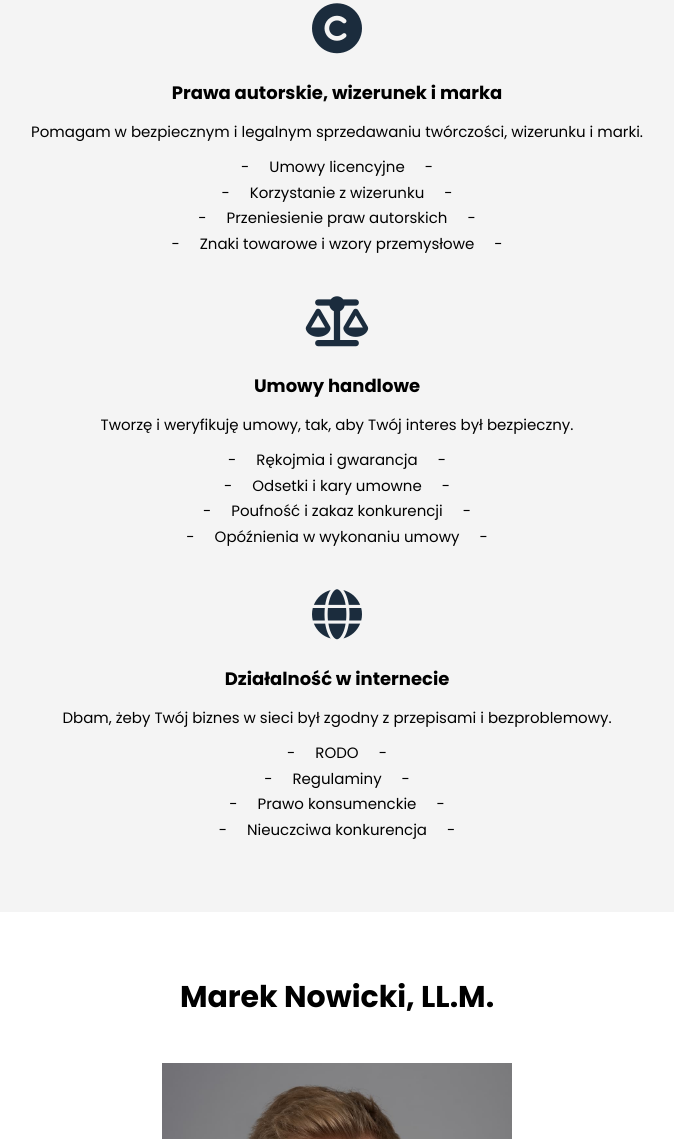
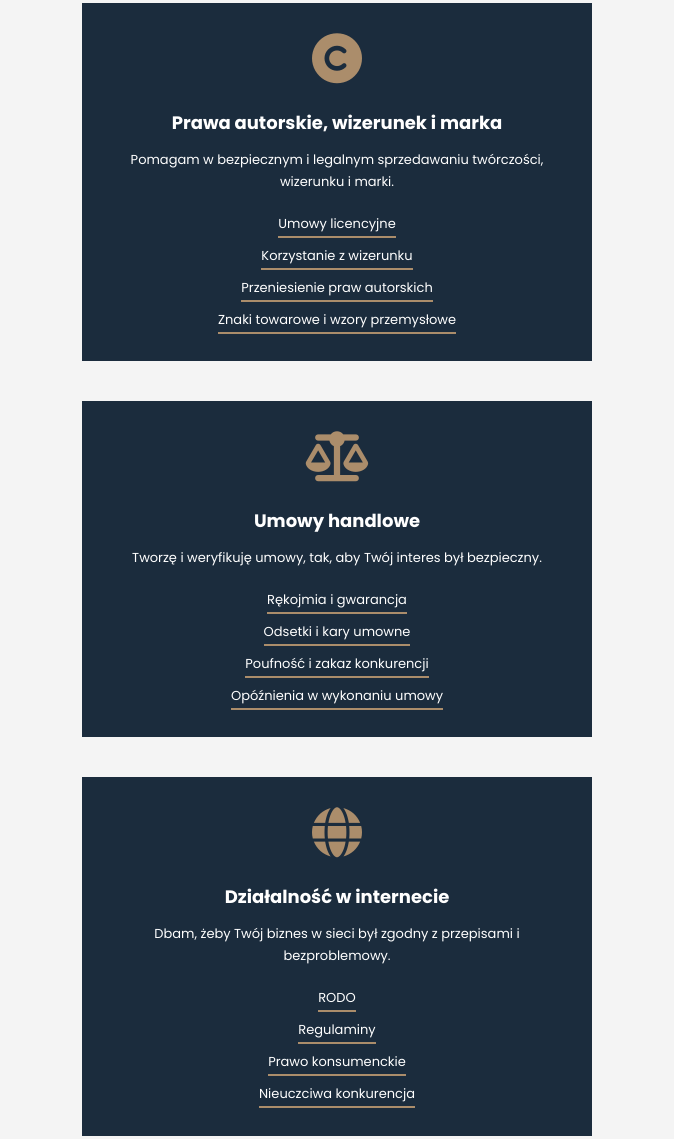
Before and after one commit to Ethari93/marek-kancelaria, a website with bundled scripts: page index.html in a window 1280 px wide. Shown: the part 753-1892 px from the top of the page, without its empty margins (303-977 px from the left). Built offline with nearby package versions, Linux system fonts and the light colour scheme.

Commit message:
More changes

```diff
--- a/index.html
+++ b/index.html
@@ -72,10 +72,18 @@
         marki.
       </p>
       <ul class="examples">
-        <li>Umowy licencyjne</li>
-        <li>Korzystanie z wizerunku</li>
-        <li>Przeniesienie praw autorskich</li>
-        <li>Znaki towarowe i wzory przemysłowe</li>
+        <li>
+          <span>Umowy licencyjne</span>
+        </li>
+        <li>
+          <span>Korzystanie z wizerunku</span>
+        </li>
+        <li>
+          <span>Przeniesienie praw autorskich</span>
+        </li>
+        <li>
+          <span>Znaki towarowe i wzory przemysłowe</span>
+        </li>
       </ul>
     </div>
     <div class="three-col__item">
@@ -87,10 +95,10 @@
         Tworzę i weryfikuję umowy, tak, aby Twój interes był bezpieczny.
       </p>
       <ul class="examples">
-        <li>Rękojmia i gwarancja</li>
-        <li>Odsetki i kary umowne</li>
-        <li>Poufność i zakaz konkurencji</li>
-        <li>Opóźnienia w wykonaniu umowy</li>
+        <li><span>Rękojmia i gwarancja</li>
+        <li><span>Odsetki i kary umowne</span></li>
+        <li><span>Poufność i zakaz konkurencji</span></li>
+        <li><span>Opóźnienia w wykonaniu umowy</span></li>
       </ul>
     </div>
     <div class="three-col__item">
@@ -103,10 +111,10 @@
         bezproblemowy.
       </p>
       <ul class="examples">
-        <li>RODO</li>
-        <li>Regulaminy</li>
-        <li>Prawo konsumenckie</li>
-        <li>Nieuczciwa konkurencja</li>
+        <li><span>RODO</span></li>
+        <li><span>Regulaminy</span></li>
+        <li><span>Prawo konsumenckie</span></li>
+        <li><span>Nieuczciwa konkurencja</span></li>
       </ul>
     </div>
   </section>
@@ -132,8 +140,11 @@
           Moimi priorytetami są stały kontakt z Klientem i szybkość działania, bo wiem jak frustrujące jest oczekiwanie
           na odpowiedź na maila i nieodbieranie telefonu przez kontrahenta.
         </p>
-        <p>Jestem prawnikiem wyspecjalizowanym - ukończyłem nie tylko prawo na Uniwersytecie Wrocławskim, ale też prawo
-          własności intelektualnej na Uniwersytecie Technicznym w Dreźnie, uzyskując prestiżowy tytuł LL.M.</p>
+        <p>
+          Jestem prawnikiem wyspecjalizowanym - ukończyłem nie
+          tylko prawo na Uniwersytecie Wrocławskim, ale też prawo
+          własności intelektualnej na Uniwersytecie Technicznym w Dreźnie, uzyskując prestiżowy tytuł LL.M.
+        </p>
       </div>
     </div>
   </section>
--- a/sass/scss/abstracts/_breakpoints.scss
+++ b/sass/scss/abstracts/_breakpoints.scss
@@ -3,5 +3,6 @@ $breakpoints: (
   "smedium": 900px,
   "medium": 1300px,
   "large": 1400px,
+  "larger": 1800px,
   "x-large": 1920px,
 ) !default;
--- a/sass/scss/components/_3-col.scss
+++ b/sass/scss/components/_3-col.scss
@@ -1,8 +1,10 @@
 .three-col {
   display: flex;
   flex-direction: column;
+  align-items: center;
   background-color: $light-grey;
   padding: 5rem 0;
+  color: $white;
 
   @include respond-to("medium") {
     flex-direction: row;
@@ -13,13 +15,21 @@
     display: flex;
     flex-direction: column;
     align-items: center;
-    font-size: 1.6rem;
-    padding: 2rem;
+    font-size: 1.3rem;
+    padding: 3rem;
+    margin: 2rem;
+    background: #1b2c3d;
+    flex: 1;
+    max-width: 51rem;
+
+    @include respond-to("small") {
+      width: 100%;
+    }
 
     .icon {
       i {
         font-size: 5rem;
-        color: $dark-blue;
+        color: $gold;
         margin-bottom: 2rem;
 
         @include respond-to("medium") {
@@ -36,20 +46,26 @@
     .description {
       text-align: center;
       margin-top: 1rem;
-      font-size: 1.5rem;
+      font-size: 1.3rem;
     }
 
     .examples {
       margin-top: 1rem;
       text-align: center;
       list-style: none;
-      font-size: 1.5rem;
+      font-size: 1.3rem;
 
       li {
-        &::before,
+        /*  &::before,
         &::after {
           content: "-";
           margin: 0 2rem;
+        } */
+        margin-top: 1rem;
+
+        span {
+          border-bottom: 2px solid $gold;
+          padding-bottom: 0.3rem;
         }
       }
     }
--- a/sass/scss/components/_about_me.scss
+++ b/sass/scss/components/_about_me.scss
@@ -34,13 +34,34 @@
       margin-top: 4rem;
       text-align: center;
 
+      &-tick {
+        height: 3rem;
+        margin-top: 1rem;
+      }
+
+      // Marek to radca prawny
       @include respond-to("large") {
-        margin-left: 9rem;
+        margin-left: 20rem;
       }
 
       p {
+        position: relative;
+
         &:not(:last-child) {
           margin-bottom: 2rem;
+        }
+
+        &::before {
+          display: none;
+          position: absolute;
+          left: -4rem;
+          top: -0.2rem;
+          content: " ";
+          background-image: url("./../static/assets/svg/check.svg");
+          background-size: 3rem 3rem;
+          height: 3rem;
+          width: 3rem;
+          margin: 0 auto;
         }
       }
     }
--- a/sass/scss/components/_hero.scss
+++ b/sass/scss/components/_hero.scss
@@ -22,6 +22,10 @@
         background-size: contain;
         background-repeat: no-repeat;
         background-position: bottom right;
+
+        @include respond-to("larger") {
+          min-width: 30vw;
+        }
       }
     }
   }
```
Also changed, not shown: css/style.css, static/assets/bielsko_bg.jpg, static/assets/bielsko_bg_2.jpg (added).
